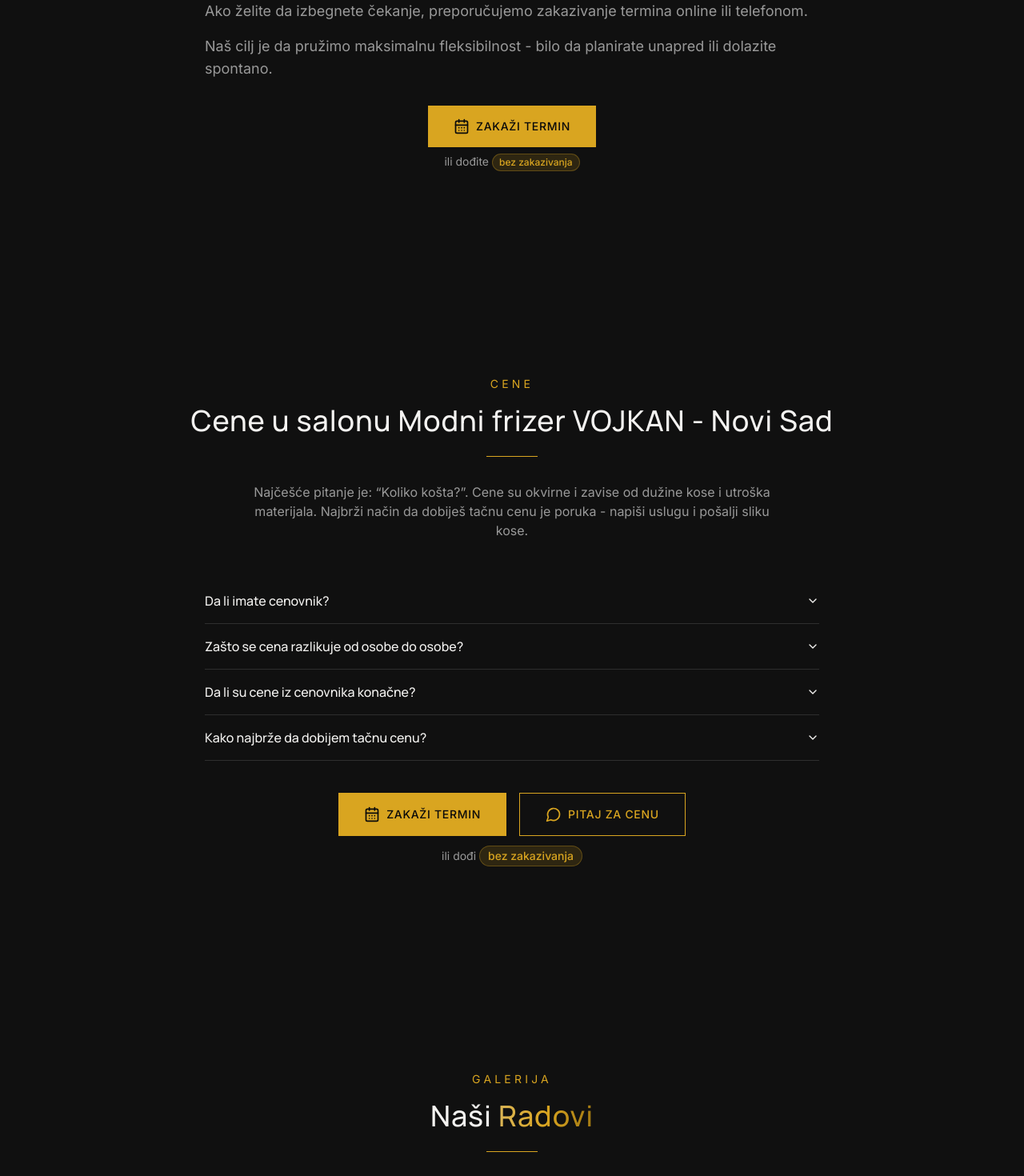
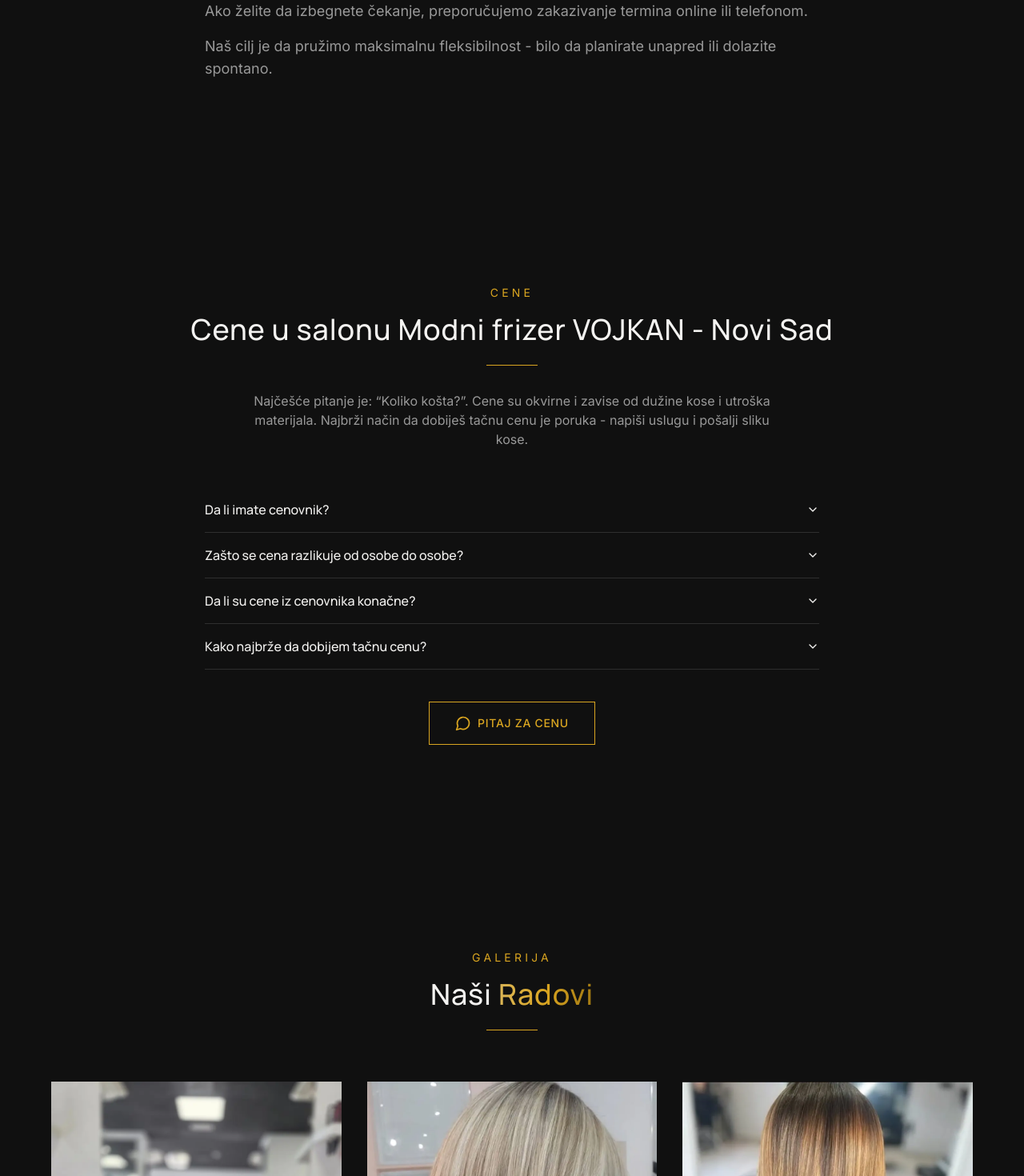
Before and after one commit to bcrnic/modni-frizer-vojkan, a React (Vite) app: page / in a window 1280 px wide. Shown: the part 3400-4870 px from the top of the page at 80% size. Built offline with nearby package versions, Linux system fonts and the light colour scheme; the HTML template or start-up script is replaced by a standard one.

Commit message:
Show the booking button in three places only (#14)
Booking button kept in the navigation, hero and contact section; the phone bar offers Call and WhatsApp.

```diff
--- a/src/components/BookingCTA.tsx
+++ /dev/null
@@ -1,50 +0,0 @@
-import { CalendarDays, MessageCircle } from "lucide-react";
-import { ScrollReveal } from "./animations/ScrollReveal";
-import { WHATSAPP_NUMBER, WHATSAPP_PREFILL } from "@/config/links";
-
-interface BookingCTAProps {
-  onBookingOpen: () => void;
-}
-
-const BookingCTA = ({ onBookingOpen }: BookingCTAProps) => {
-  const whatsappLink = `https://wa.me/${WHATSAPP_NUMBER.replace(/\s/g, "")}?text=${encodeURIComponent(WHATSAPP_PREFILL)}`;
-
-  return (
-    <section className="section-padding">
-      <div className="container mx-auto">
-        <ScrollReveal className="text-center">
-          <h2 className="heading-section mb-6">Zakaži termin u 30 sekundi</h2>
-          <div className="decorative-line mb-8" />
-          <p className="text-muted-foreground max-w-2xl mx-auto mb-10">
-            Klikni na “Zakaži termin” i izaberi slobodan termin. Ako ti više odgovara, pošalji poruku - napiši uslugu i
-            željeni dan, a mi predložimo najbolji termin. Ili dođi i{" "}
-            <span className="inline-flex items-center rounded-full bg-primary/15 border border-primary/30 px-2.5 py-0.5 text-sm text-primary font-medium">
-              bez zakazivanja
-            </span>
-            .
-          </p>
-          <div className="flex flex-col sm:flex-row gap-4 justify-center">
-            <button
-              onClick={onBookingOpen}
-              className="btn-gold"
-            >
-              <CalendarDays className="w-5 h-5" />
-              Zakaži termin
-            </button>
-            <a
-              href={whatsappLink}
-              target="_blank"
-              rel="noopener noreferrer"
-              className="btn-outline-gold"
-            >
-              <MessageCircle className="w-5 h-5" />
-              Pošalji poruku
-            </a>
-          </div>
-        </ScrollReveal>
-      </div>
-    </section>
-  );
-};
-
-export default BookingCTA;
--- a/src/components/PricingFAQ.tsx
+++ b/src/components/PricingFAQ.tsx
@@ -1,13 +1,9 @@
-import { CalendarDays, MessageCircle } from "lucide-react";
+import { MessageCircle } from "lucide-react";
 import { Accordion, AccordionContent, AccordionItem, AccordionTrigger } from "@/components/ui/accordion";
 import { WHATSAPP_NUMBER, WHATSAPP_PREFILL } from "@/config/links";
 import { ScrollReveal } from "./animations/ScrollReveal";
 
-interface PricingFAQProps {
-  onBookingOpen: () => void;
-}
-
-const PricingFAQ = ({ onBookingOpen }: PricingFAQProps) => {
+const PricingFAQ = () => {
   const whatsappLink = `https://wa.me/${WHATSAPP_NUMBER.replace(/\s/g, "")}?text=${encodeURIComponent(WHATSAPP_PREFILL)}`;
 
   return (
@@ -59,21 +55,11 @@
           </Accordion>
 
           <div className="flex flex-col sm:flex-row gap-4 justify-center mt-10">
-            <button onClick={onBookingOpen} className="btn-gold">
-              <CalendarDays className="w-5 h-5" />
-              Zakaži termin
-            </button>
             <a href={whatsappLink} target="_blank" rel="noopener noreferrer" className="btn-outline-gold">
               <MessageCircle className="w-5 h-5" />
               Pitaj za cenu
             </a>
           </div>
-          <p className="mt-3 text-center text-sm text-muted-foreground">
-            ili dođi{" "}
-            <span className="inline-flex items-center rounded-full bg-primary/15 border border-primary/30 px-2.5 py-0.5 text-sm text-primary font-medium">
-              bez zakazivanja
-            </span>
-          </p>
         </div>
       </div>
     </section>
--- a/src/components/StickyMobileBar.tsx
+++ b/src/components/StickyMobileBar.tsx
@@ -1,11 +1,7 @@
-import { CalendarDays, MessageCircle } from "lucide-react";
-import { WHATSAPP_NUMBER, WHATSAPP_PREFILL } from "@/config/links";
+import { MessageCircle, Phone } from "lucide-react";
+import { PHONE_NUMBER_TEL, WHATSAPP_NUMBER, WHATSAPP_PREFILL } from "@/config/links";
 
-interface StickyMobileBarProps {
-  onBookingOpen: () => void;
-}
-
-const StickyMobileBar = ({ onBookingOpen }: StickyMobileBarProps) => {
+const StickyMobileBar = () => {
   const whatsappLink = `https://wa.me/${WHATSAPP_NUMBER.replace(/\s/g, "")}?text=${encodeURIComponent(WHATSAPP_PREFILL)}`;
 
   return (
@@ -18,10 +14,10 @@
           </span>
         </p>
         <div className="grid grid-cols-2 gap-3">
-          <button onClick={onBookingOpen} className="btn-gold w-full py-3 px-4 text-xs">
-            <CalendarDays className="w-4 h-4" />
-            Zakaži
-          </button>
+          <a href={`tel:${PHONE_NUMBER_TEL}`} className="btn-gold w-full py-3 px-4 text-xs">
+            <Phone className="w-4 h-4" />
+            Pozovi
+          </a>
           <a
             href={whatsappLink}
             target="_blank"
--- a/src/components/sections/BookingInfo.tsx
+++ b/src/components/sections/BookingInfo.tsx
@@ -1,11 +1,6 @@
-import { CalendarDays } from "lucide-react";
 import { ScrollReveal } from "@/components/animations/ScrollReveal";
 
-interface BookingInfoProps {
-  onBookingOpen: () => void;
-}
-
-const BookingInfo = ({ onBookingOpen }: BookingInfoProps) => {
+const BookingInfo = () => {
   return (
     <section id="zakazivanje" aria-labelledby="zakazivanje-title" className="section-padding bg-secondary/30">
       <div className="container mx-auto">
@@ -29,19 +24,6 @@
               Naš cilj je da pružimo maksimalnu fleksibilnost - bilo da planirate unapred ili dolazite spontano.
             </p>
           </div>
-
-          <div className="mt-8 flex flex-col items-center gap-2">
-            <button onClick={onBookingOpen} className="btn-gold inline-flex items-center gap-2">
-              <CalendarDays className="w-5 h-5" />
-              Zakaži termin
-            </button>
-            <p className="text-sm text-muted-foreground">
-              ili dođite{" "}
-              <span className="inline-flex items-center rounded-full bg-primary/15 border border-primary/30 px-2 py-0.5 text-xs text-primary font-medium">
-                bez zakazivanja
-              </span>
-            </p>
-          </div>
         </ScrollReveal>
       </div>
     </section>
--- a/src/components/sections/FAQ.tsx
+++ b/src/components/sections/FAQ.tsx
@@ -1,10 +1,6 @@
 import { ScrollReveal } from "@/components/animations/ScrollReveal";
 
-interface FAQProps {
-  onBookingOpen?: () => void;
-}
-
-const FAQ = ({ onBookingOpen }: FAQProps) => {
+const FAQ = () => {
   return (
     <section id="faq" aria-labelledby="faq-title" className="section-padding">
       <div className="container mx-auto">
@@ -47,20 +43,6 @@
               </p>
             </div>
           </div>
-
-          {onBookingOpen && (
-            <div className="mt-10 flex flex-col items-center">
-              <button onClick={onBookingOpen} className="btn-gold">
-                Zakaži termin
-              </button>
-              <p className="mt-3 text-sm text-muted-foreground">
-                ili dođi{" "}
-                <span className="inline-flex items-center rounded-full bg-primary/15 border border-primary/30 px-2.5 py-0.5 text-sm text-primary font-medium">
-                  bez zakazivanja
-                </span>
-              </p>
-            </div>
-          )}
         </ScrollReveal>
       </div>
     </section>
--- a/src/pages/Index.tsx
+++ b/src/pages/Index.tsx
@@ -4,7 +4,6 @@
 import About from "@/components/About";
 import Services from "@/components/Services";
 import PricingFAQ from "@/components/PricingFAQ";
-import BookingCTA from "@/components/BookingCTA";
 import Gallery from "@/components/Gallery";
 import Contact from "@/components/Contact";
 import Footer from "@/components/Footer";
@@ -31,15 +30,14 @@
         <Hero onBookingOpen={handleBookingOpen} />
         <About />
         <Services />
-        <BookingInfo onBookingOpen={handleBookingOpen} />
-        <PricingFAQ onBookingOpen={handleBookingOpen} />
+        <BookingInfo />
+        <PricingFAQ />
         <Gallery />
-        <FAQ onBookingOpen={handleBookingOpen} />
+        <FAQ />
         <Contact onBookingOpen={handleBookingOpen} />
       </main>
-      <BookingCTA onBookingOpen={handleBookingOpen} />
       <Footer />
-      <StickyMobileBar onBookingOpen={handleBookingOpen} />
+      <StickyMobileBar />
       {bookingRequested && (
         <Suspense fallback={null}>
           <BookingCalendar open={bookingOpen} onOpenChange={setBookingOpen} />
```
